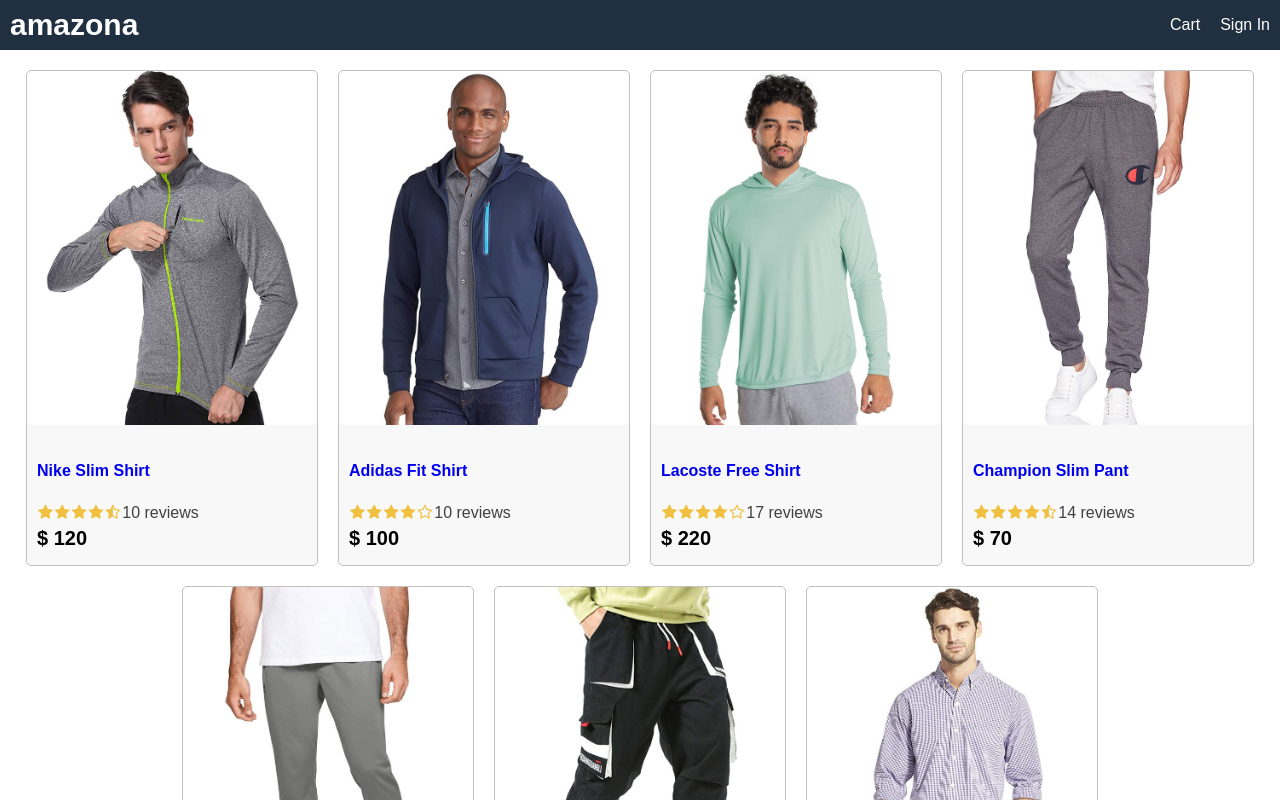
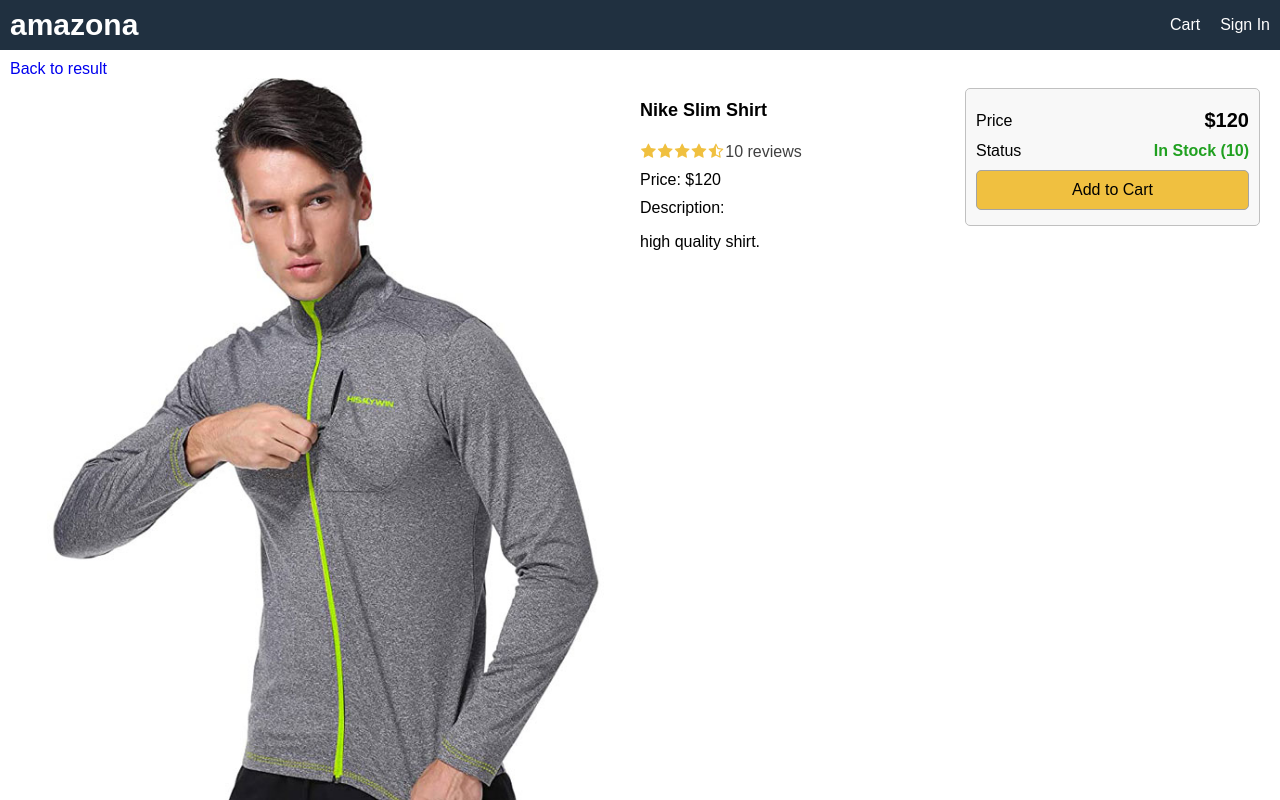
Before and after one commit to irfan87/amazona_react, a React (Create React App) app in the folder client/: page /product/1 in a window 1280 px wide. Shown: the top 800 px of the page. Built offline with nearby package versions, Linux system fonts and the light colour scheme.

Commit message:
detail screen for product

```diff
--- a/client/package.json
+++ b/client/package.json
@@ -8,6 +8,7 @@
     "@testing-library/user-event": "^12.1.10",
     "react": "^17.0.2",
     "react-dom": "^17.0.2",
+    "react-router-dom": "^5.3.0",
     "react-scripts": "4.0.3",
     "web-vitals": "^1.0.1"
   },
--- a/client/src/App.js
+++ b/client/src/App.js
@@ -1,16 +1,16 @@
-import Product from "./components/Product";
-import data from "./data";
+import { BrowserRouter, Link, Route } from "react-router-dom";
+import HomeScreen from "./screens/HomeScreen";
+import ProductDetailScreen from "./screens/ProductDetailScreen";
 
 function App() {
-	const { products } = data;
-
 	return (
+		<BrowserRouter>
 			<div className="grid-container">
 				<header className="row">
 					<div>
-					<a className="brand" href="index.html">
+						<Link className="brand" to="/">
 							amazona
-					</a>
+						</Link>
 					</div>
 					<div>
 						<a href="/cart">Cart</a>
@@ -18,14 +18,12 @@
 					</div>
 				</header>
 				<main>
-				<div className="row center">
-					{products.map((product, index) => (
-						<Product product={product} key={index} />
-					))}
-				</div>
+					<Route path="/" component={HomeScreen} exact />
+					<Route path="/product/:id" component={ProductDetailScreen} />
 				</main>
 				<footer className="row center">All Right Reserved</footer>
 			</div>
+		</BrowserRouter>
 	);
 }
 
--- a/client/src/data.js
+++ b/client/src/data.js
@@ -10,10 +10,11 @@
 			rating: 4.5,
 			numReviews: 10,
 			description: "high quality shirt.",
+			countInStock: 10,
 		},
 		{
 			_id: "2",
-			name: "Adidas Fit Shirt",
+			name: "Adidas Sweat Shirt",
 			category: "Shirts",
 			image: "/images/product-2.jpg",
 			price: 100,
@@ -21,6 +22,7 @@
 			rating: 4.0,
 			numReviews: 10,
 			description: "high quality shirt.",
+			countInStock: 3,
 		},
 		{
 			_id: "3",
@@ -32,6 +34,7 @@
 			rating: 4.0,
 			numReviews: 17,
 			description: "high quality shirt.",
+			countInStock: 5,
 		},
 		{
 			_id: "4",
@@ -43,6 +46,7 @@
 			rating: 4.5,
 			numReviews: 14,
 			description: "high quality shirt.",
+			countInStock: 7,
 		},
 		{
 			_id: "5",
@@ -54,6 +58,7 @@
 			rating: 4.5,
 			numReviews: 10,
 			description: "high quality shirt.",
+			countInStock: 2,
 		},
 		{
 			_id: "6",
@@ -65,6 +70,7 @@
 			rating: 4.5,
 			numReviews: 10,
 			description: "high quality shirt.",
+			countInStock: 5,
 		},
 		{
 			_id: "7",
@@ -76,6 +82,7 @@
 			rating: 4.5,
 			numReviews: 10,
 			description: "high quality shirt.",
+			countInStock: 0,
 		},
 	],
 };
--- a/client/src/index.css
+++ b/client/src/index.css
@@ -71,6 +71,41 @@
   color: #ff8000;
 }
 
+ul {
+  padding: 0;
+  margin: 0;
+  list-style-type: none;
+}
+
+li {
+  margin-top: 1rem;
+}
+
+button {
+  padding: 1rem;
+  border-radius: 0.5rem;
+  border: 1px #a4a4a4 solid;
+  background-color: #f8f8f8;
+  cursor: pointer;
+
+  font-size: 1.6rem;
+  font-family: Arial, Helvetica, sans-serif;
+  -webkit-font-smoothing: antialiased;
+  -moz-osx-font-smoothing: grayscale;
+}
+
+button:hover {
+  border: 0.1rem #404040 solid;
+}
+
+button.primary {
+  background-color: #f0c040;
+}
+
+button.block {
+  width: 100%;
+}
+
 /* Header */
 header a {
   color: #ffffff;
@@ -94,6 +129,18 @@
   justify-content: center;
 }
 
+.row.top {
+  align-items: flex-start;
+}
+
+.col-1 {
+  flex: 1 1 25rem;
+}
+
+.col-2 {
+  flex: 2 1 50rem;
+}
+
 /* Image */
 img {
   border-radius: 0.5rem;
@@ -101,6 +148,10 @@
 
 img.medium {
   max-width: 29rem;
+  width: 100%;
+}
+
+img.large {
   width: 100%;
 }
 
@@ -134,3 +185,14 @@
 .rating span:last-child {
   color: #404040;
 }
+
+/* alert */
+.success {
+  color: #20a020;
+  font-weight: bold;
+}
+
+.error {
+  color: #a02020;
+  font-weight: bold;
+}
--- /dev/null
+++ b/client/src/screens/HomeScreen.js
@@ -0,0 +1,17 @@
+import React from "react";
+import Product from "../components/Product";
+import data from "../data";
+
+const HomeScreen = () => {
+	const { products } = data;
+
+	return (
+		<div className="row center">
+			{products.map((product, index) => (
+				<Product product={product} key={index} />
+			))}
+		</div>
+	);
+};
+
+export default HomeScreen;
--- /dev/null
+++ b/client/src/screens/ProductDetailScreen.js
@@ -0,0 +1,68 @@
+import React from "react";
+import { Link } from "react-router-dom";
+import Rating from "../components/Rating";
+import data from "../data";
+
+const ProductDetailScreen = (props) => {
+	const product = data.products.find((x) => x._id === props.match.params.id);
+
+	if (!product) {
+		return <div>Product Not Found!</div>;
+	}
+
+	return (
+		<div>
+			<Link to="/">Back to result</Link>
+			<div className="row top">
+				<div className="col-2">
+					<img src={product.image} alt={product.name} className="large" />
+				</div>
+				<div className="col-1">
+					<ul>
+						<li>
+							<h1>{product.name}</h1>
+						</li>
+						<li>
+							<Rating rating={product.rating} numReviews={product.numReviews} />
+						</li>
+						<li>Price: {`$${product.price}`}</li>
+						<li>
+							Description: <p>{product.description}</p>
+						</li>
+					</ul>
+				</div>
+				<div className="col-1">
+					<div className="card card-body">
+						<ul>
+							<li>
+								<div className="row">
+									<div>Price</div>
+									<div className="price">{`$${product.price}`}</div>
+								</div>
+							</li>
+							<li>
+								<div className="row">
+									<div>Status</div>
+									<div>
+										{product.countInStock > 0 ? (
+											<span className="success">
+												In Stock ({product.countInStock})
+											</span>
+										) : (
+											<span className="error">Out of Stock</span>
+										)}
+									</div>
+								</div>
+							</li>
+							<li>
+								<button className="primary block">Add to Cart</button>
+							</li>
+						</ul>
+					</div>
+				</div>
+			</div>
+		</div>
+	);
+};
+
+export default ProductDetailScreen;
```
Also changed, not shown: 2 other files (tests, documents, lock files or other folders). Lines whose indentation alone changed are shown as unchanged.
